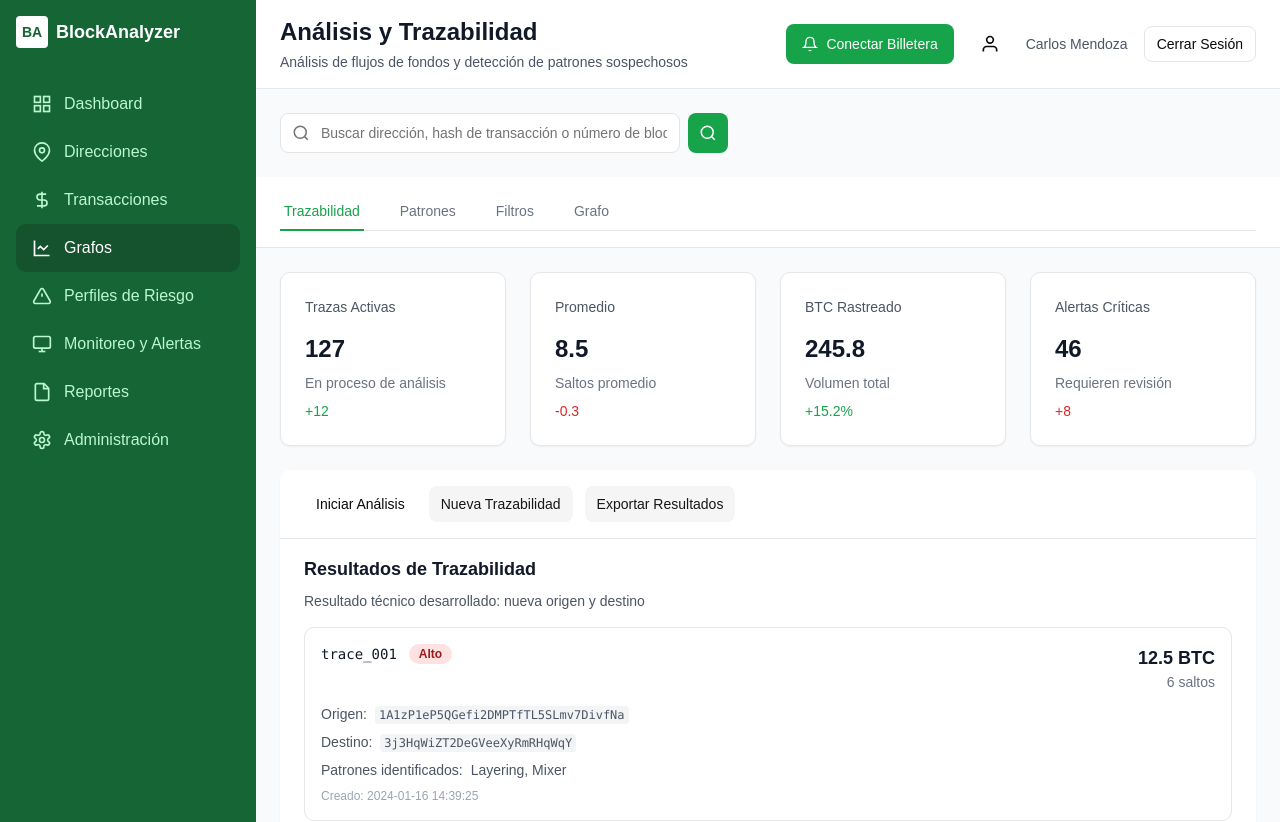
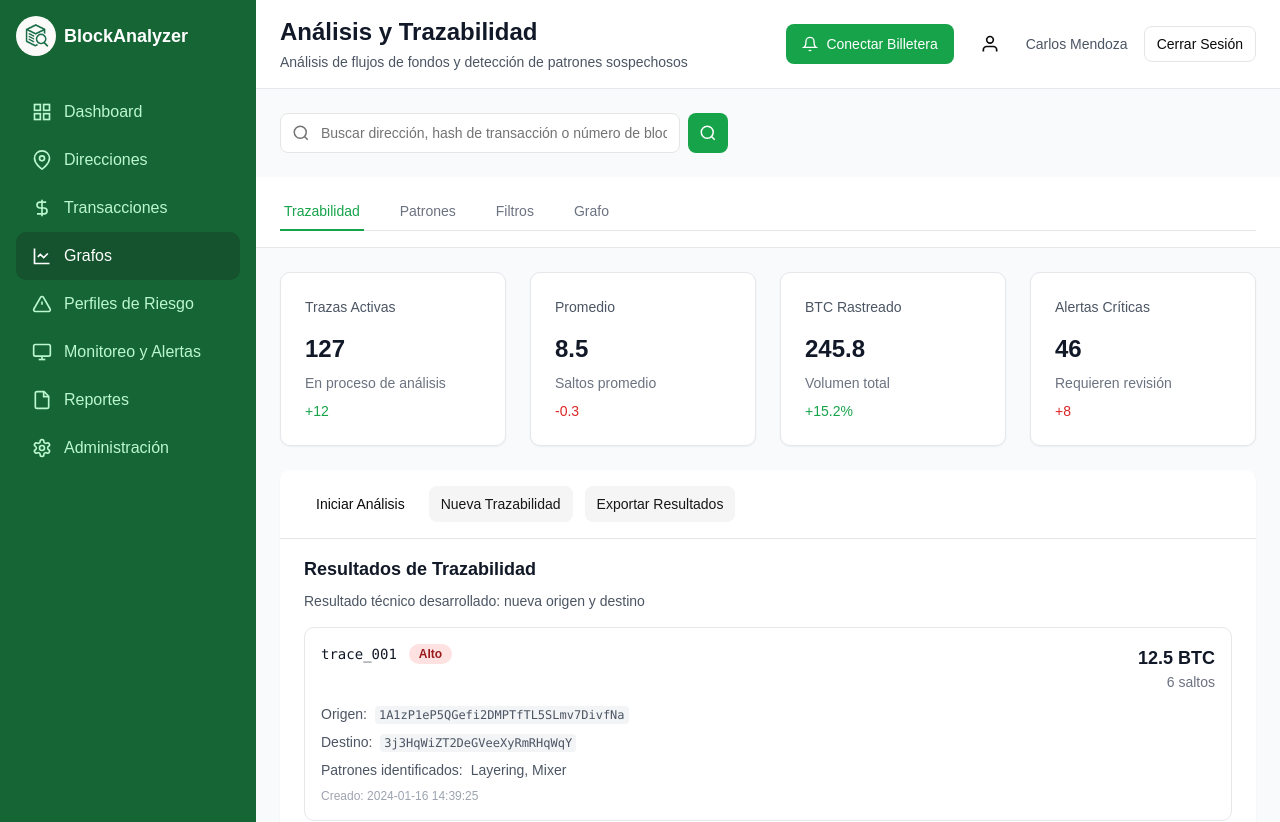
Before and after one commit to hibren/Programa-de-Trazabilidad-de-Criptomonedas-Orientado-a-Investigaciones-Forenses, a Next.js app in the folder frontend/: page /grafos in a window 1280 px wide. Shown: the top 822 px of the page. Built offline with nearby package versions, Linux system fonts and the light colour scheme.

Commit message:
logo sidebar

```diff
--- a/frontend/src/components/organisms/SideBar.jsx
+++ b/frontend/src/components/organisms/SideBar.jsx
@@ -1,6 +1,7 @@
 "use client"
 
 import { useState } from "react"
+import Image from "next/image"
 import NavItem from "../molecules/NavItem"
 
 const Sidebar = ({ activeItem = "dashboard" }) => {
@@ -26,8 +27,14 @@ const Sidebar = ({ activeItem = "dashboard" }) => {
       {/* Logo/Header */}
       <div className="mb-8">
         <div className="flex items-center space-x-2 text-white">
-          <div className="w-8 h-8 bg-white rounded flex items-center justify-center">
-            <span className="text-green-800 font-bold text-sm">BA</span>
+          <div className="w-10 h-10 relative">
+            <Image
+              src="/icono.png"
+              alt="BlockAnalyzer Icon"
+              fill
+              className="object-cover rounded-full"
+              priority
+            />
           </div>
           <span className="font-bold text-lg">BlockAnalyzer</span>
         </div>
```
Also changed, not shown: frontend/public/icono.png (added).
